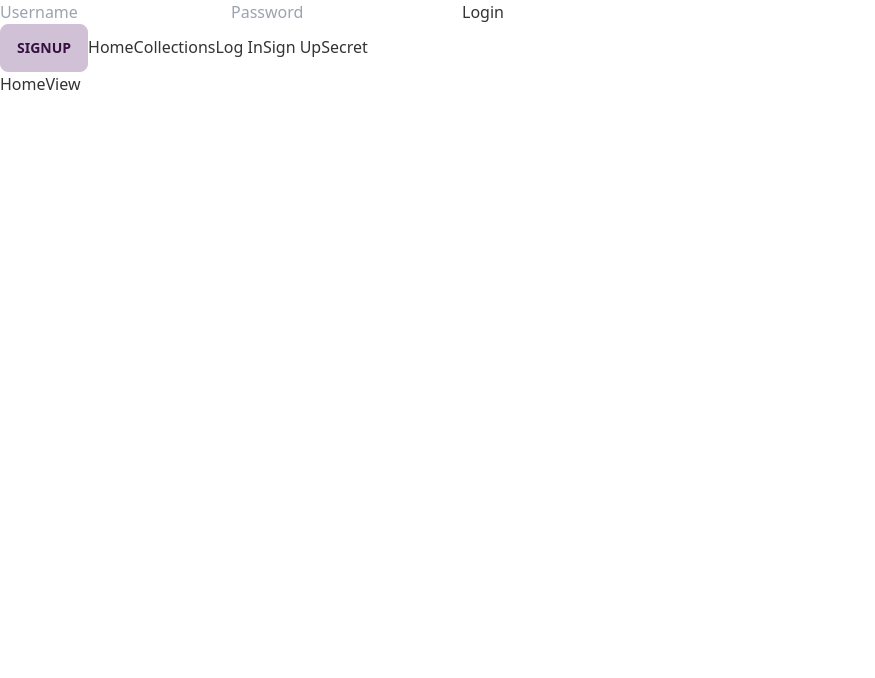
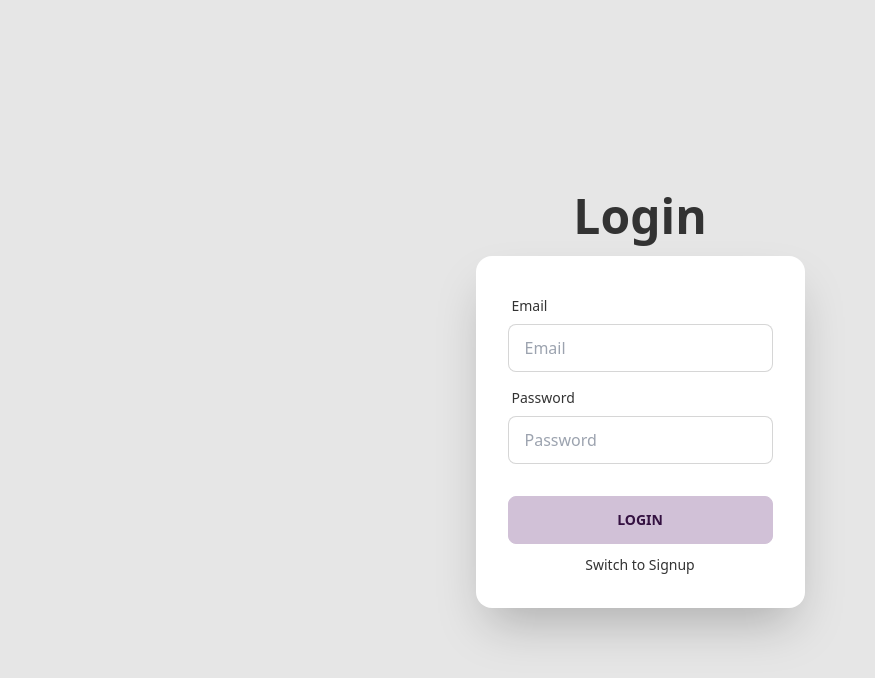
Before and after one commit to SquirtlePoke/giftly, a React app: page / in a window 1280 px wide. Shown: the top 678 px of the page, without its empty margins (0-875 px from the left). Built offline with nearby package versions, Linux system fonts and the light colour scheme.

Commit message:
Auth page functionality WIP

```diff
--- a/src/client/components/App.js
+++ b/src/client/components/App.js
@@ -3,13 +3,11 @@ import React from "react";
 import { BrowserRouter, Routes, Route, Navigate } from "react-router-dom";
 import { useSelector } from "react-redux";
 
-
-import Auth from "../containers/Auth"
-import Dashboard from "../containers/Dashboard"
+import LoginView from "../containers/LoginView"
 import NavBar from "../components/NavBar.js";
 import HomeView from "../containers/HomeView.js";
 import CollectionsView from "../containers/CollectionsView.js";
-import LoginView from "../containers/LoginView.js";
+import Login from "../components/Login.js"
 import SecretView from "../containers/SecretView.js";
 
 // ! Placeholder for React Routes that don't exist, delete when Routes are implemented
@@ -23,23 +21,17 @@ const App = () => {
   return (
     <>
       <BrowserRouter>
-        { isAuthenticated ? <Dashboard/> : <Auth/> }
         {/* Static content that persists across routes */}
-        <NavBar />
-        <div></div>
         {/* End of static content */}
         {/* Dynamic content based on route */}
         <Routes>
-          <Route path="/" element={<HomeView />} />
-          <Route path="/login" element={<LoginView />} />
-          <Route path="/signup" element={<Placeholder />} />
-          <Route path="/collections" element={<CollectionsView />} />
+          <Route path="/" element={<LoginView />} />
+          <Route path="/collections" element={<> <NavBar/><CollectionsView /> </>} />
           <Route path="/secret" element={<SecretView />} />
           {/* Missing paths redirect to '/' */}
           <Route path="*" element={<Navigate to="/" />} />
         </Routes>
         {/* End of dynamic content */}
-
       </BrowserRouter>
     </>
   );
--- a/src/client/components/Login.js
+++ b/src/client/components/Login.js
@@ -1,8 +1,10 @@
 import React, { useRef } from "react";
-import { useDispatch } from "react-redux";
+import { useSelector, useDispatch } from "react-redux";
 import { updateAuthenticated } from "../reducers/authReducer";
+import { toggleLogin } from "../reducers/authReducer"
 
 const Login = () => {
+  const { login } = useSelector(state => state.auth)
   const dispatch = useDispatch();
 
   const emailRef = useRef('')
@@ -10,7 +12,7 @@ const Login = () => {
 
   const verifyUser = (e) => {
     e.preventDefault();
-    fetch('/login', {
+    fetch('/users/login', {
       method: "POST",
       headers: { 'Content-Type': 'Application/JSON' },
       body: JSON.stringify({
@@ -20,6 +22,7 @@ const Login = () => {
     })
     .then(res => res.json())
     .then(data => {
+      console.log(data, "DATA")
       if (data.username) {
         console.log(data.username);
         dispatch(updateAuthenticated(true))
@@ -29,12 +32,40 @@ const Login = () => {
 
   return (
     <div>
-      <form onSubmit={(e) => verifyUser(e)}>
-        <input ref={emailRef} type="text" placeholder="Username"></input>
-        <input ref={passRef} type="text" placeholder="Password"></input>
-        <button>Login</button>
-      </form>
-    </div>
+      <form onSubmit={(e) =>verifyUser(e)}>
+        <div className="hero min-h-screen bg-base-200">
+          <div className="hero-content flex-col lg:flex-col">
+            <div className="text-center lg:text-left">
+              <h1 className="text-5xl font-bold">Login</h1>
+            </div>
+            <div className="card flex-shrink-0 w-full max-w-sm shadow-2xl bg-base-100">
+              <div className="card-body">
+                <div className="form-control">
+                  <label className="label">
+                    <span className="label-text">Email</span>
+                  </label>
+                  <input ref={emailRef} type="text" placeholder="Email" className="input input-bordered" />
+                </div>
+                <div className="form-control">
+                  <label className="label">
+                    <span className="label-text">Password</span>
+                  </label>
+                  <input ref={passRef} type="text" placeholder="Password" className="input input-bordered" />
+                </div>
+                <div className="form-control mt-6">
+                  <button className="btn btn-primary">Login</button>
+                </div>
+                <div>
+                  <button className="w-full text-center text-sm" onClick={() => dispatch(toggleLogin(false))}>
+                  { login ? "Switch to Signup" : "Switch to Login" }
+                  </button>
+                </div>
+              </div>
+            </div>
+          </div>
+        </div>
+    </form>
+  </div>
   )
 }
 
--- a/src/client/components/Signup.js
+++ b/src/client/components/Signup.js
@@ -1,8 +1,10 @@
 import React, { useRef } from "react";
-import { useDispatch } from "react-redux";
+import { useSelector, useDispatch } from "react-redux";
 import { updateAuthenticated } from "../reducers/authReducer";
+import { toggleLogin } from "../reducers/authReducer"
 
 const Login = () => {
+  const { login } = useSelector(state => state.auth)
   const dispatch = useDispatch();
 
   const emailRef = useRef('')
@@ -12,18 +14,23 @@ const Login = () => {
 
   const createUser = (e) => {
     e.preventDefault();
-    fetch('/signup', {
+    console.log(emailRef.current.value)
+    console.log(passRef.current.value)
+    console.log(firstNameRef.current.value)
+    console.log(lastNameRef.current.value)
+    fetch('/users/signup', {
       method: "POST",
       headers: { 'Content-Type': 'Application/JSON' },
       body: JSON.stringify({
         username: emailRef.current.value,
         password: passRef.current.value,
-        firstName: firstNameRef.current.value,
-        lastName: lastNameRef.current.value
+        first_name: firstNameRef.current.value,
+        last_name: lastNameRef.current.value
       })
     })
     .then(res => res.json())
     .then(data => {
+      console.log(data, "DATA")
       if (data.username) {
         console.log(data.username);
         dispatch(updateAuthenticated(true))
@@ -33,13 +40,49 @@ const Login = () => {
 
   return (
     <div>
-      <form onSubmit={(e) => createUser(e)}>
-        <input ref={emailRef} type="text" placeholder="E-mail"></input>
-        <input ref={passRef} type="text" placeholder="Password"></input>
-        <input ref={firstNameRef} type="text" placeholder="First Name"></input>
-        <input ref={lastNameRef} type="text" placeholder="Last Name"></input>
-        <button className="btn">Login</button>
-      </form>
+      <div className="hero min-h-screen bg-base-200">
+        <div className="hero-content flex-col lg:flex-col">
+          <div className="text-center lg:text-left">
+            <h1 className="text-5xl font-bold">Signup</h1>
+          </div>
+          <div className="card flex-shrink-0 w-full max-w-sm shadow-2xl bg-base-100">
+            <div className="card-body">
+              <div className="form-control">
+                <label className="label">
+                  <span className="label-text">Email</span>
+                </label>
+                <input ref={emailRef} type="text" placeholder="E-mail" className="input input-bordered"/>
+              </div>
+              <div className="form-control">
+                <label className="label">
+                  <span className="label-text">Password</span>
+                </label>
+                <input ref={passRef} type="password" placeholder="Password" className="input input-bordered" />
+              </div>
+              <div className="form-control">
+                <label className="label">
+                  <span className="label-text">First Name</span>
+                </label>
+                <input ref={firstNameRef} type="text" placeholder="First Name" className="input input-bordered" />
+              </div>
+              <div className="form-control">
+                <label className="label">
+                  <span className="label-text">Last Name</span>
+                </label>
+                <input ref={lastNameRef} type="text" placeholder="Last Name" className="input input-bordered" />
+              </div>
+              <div className="form-control mt-6">
+                <button onClick={(e) => createUser(e)} className="btn btn-primary">Signup</button>
+              </div>
+              <div>
+                <button className="w-full text-center text-sm" onClick={() => dispatch(toggleLogin(true))}>
+                { login ? "Switch to Signup" : "Switch to Login" }
+                </button>
+              </div>
+            </div>
+          </div>
+        </div>
+      </div>
     </div>
   )
 }
--- a/src/client/containers/Auth.js
+++ /dev/null
@@ -1,22 +0,0 @@
-import React, { useRef, useState } from "react";
-import Login from "../components/Login"
-import Signup from "../components/Signup"
-import { useDispatch } from "react-redux";
-import { updateAuthenticated } from "../reducers/authReducer";
-
-const Auth = () => {
-  const [login, setLogin] = useState(true);
-
-  return (
-    <>
-      { login ? <Login/> : <Signup/>}
-      <button className="btn btn-primary" onClick={() => {
-        (login) ? setLogin(false) : setLogin(true);
-        }}>
-        {login ? "Signup" : "Login"}
-      </button>
-    </>
-  )
-}
-
-export default Auth;
--- a/src/client/containers/Dashboard.js
+++ /dev/null
@@ -1,9 +0,0 @@
-import React from "react";
-
-const Dashboard = () => {
-  return (
-    <div>Welcome</div>
-  )
-}
-
-export default Dashboard;
--- a/src/client/containers/LoginView.js
+++ b/src/client/containers/LoginView.js
@@ -1,22 +1,16 @@
-import React from 'react';
-import { useSelector, useDispatch } from "react-redux";
-import { updateAuthenticated, updateAuthorized } from "../reducers/authReducer.js";
+import React from "react";
+import Login from "../components/Login"
+import Signup from "../components/Signup"
+import { useSelector } from "react-redux";
 
-export default function LoginView() {
-  const { isAuthenticated, isAuthorized } = useSelector(state => state.auth);
-  const dispatch = useDispatch();
+const Auth = () => {
+  const { login } = useSelector(state => state.auth)
+
   return (
     <>
-      <br></br>
-      Is Authenticated? {`${isAuthenticated}`}
-      <button onClick={() => dispatch(updateAuthenticated(!isAuthenticated))}>
-        Toggle Authentication
-      </button>
-      <br></br>
-      Is Authorized? {`${isAuthorized}`}
-      <button onClick={() => dispatch(updateAuthorized(!isAuthorized))}>
-        Toggle Authentication
-      </button>
+      { login ? <Login/> : <Signup/>}
     </>
-  );
+  )
 }
+
+export default Auth;
--- a/src/client/reducers/authReducer.js
+++ b/src/client/reducers/authReducer.js
@@ -5,6 +5,7 @@ const authSlice = createSlice({
   initialState: {
     isAuthenticated: false,
     isAuthorized: false,
+    login: true,
   },
   reducers: {
     updateAuthenticated: (state, action) => {
@@ -13,9 +14,12 @@ const authSlice = createSlice({
     updateAuthorized: (state, action) => {
       state.isAuthorized = action.payload;
     },
+    toggleLogin: (state, action) => {
+      state.login = action.payload
+    }
   },
 });
 
-export const { updateAuthenticated, updateAuthorized } = authSlice.actions;
+export const { updateAuthenticated, updateAuthorized, toggleLogin } = authSlice.actions;
 
 export default authSlice.reducer;
--- a/src/server/controllers/userController.js
+++ b/src/server/controllers/userController.js
@@ -15,7 +15,8 @@ userController.validateUsername = (req, res, next) => {
 };
 
 userController.createUser = async (req, res, next) => {
-  const { username, first_name, last_name, email, password } = req.body;
+  const { username, first_name, last_name, password } = req.body;
+  console.log(username, first_name, last_name, password)
   console.log("in createuser middleware");
   console.log("req.body");
   // if (res.locals.validUsername === true) {
@@ -33,7 +34,7 @@ userController.createUser = async (req, res, next) => {
   bcrypt.hash(password, SALT_WORK_FACTOR).then((hashedPass) => {
     const queryText = `INSERT INTO Users (username, first_name, last_name, email, password)
   VALUES ($1, $2, $3, $4, $5) RETURNING *`;
-    const values = [username, first_name, last_name, email, hashedPass];
+    const values = [username, first_name, last_name, hashedPass];
     db.query(queryText, values)
       .then((result) => {
         // res.locals.user = true;
```
